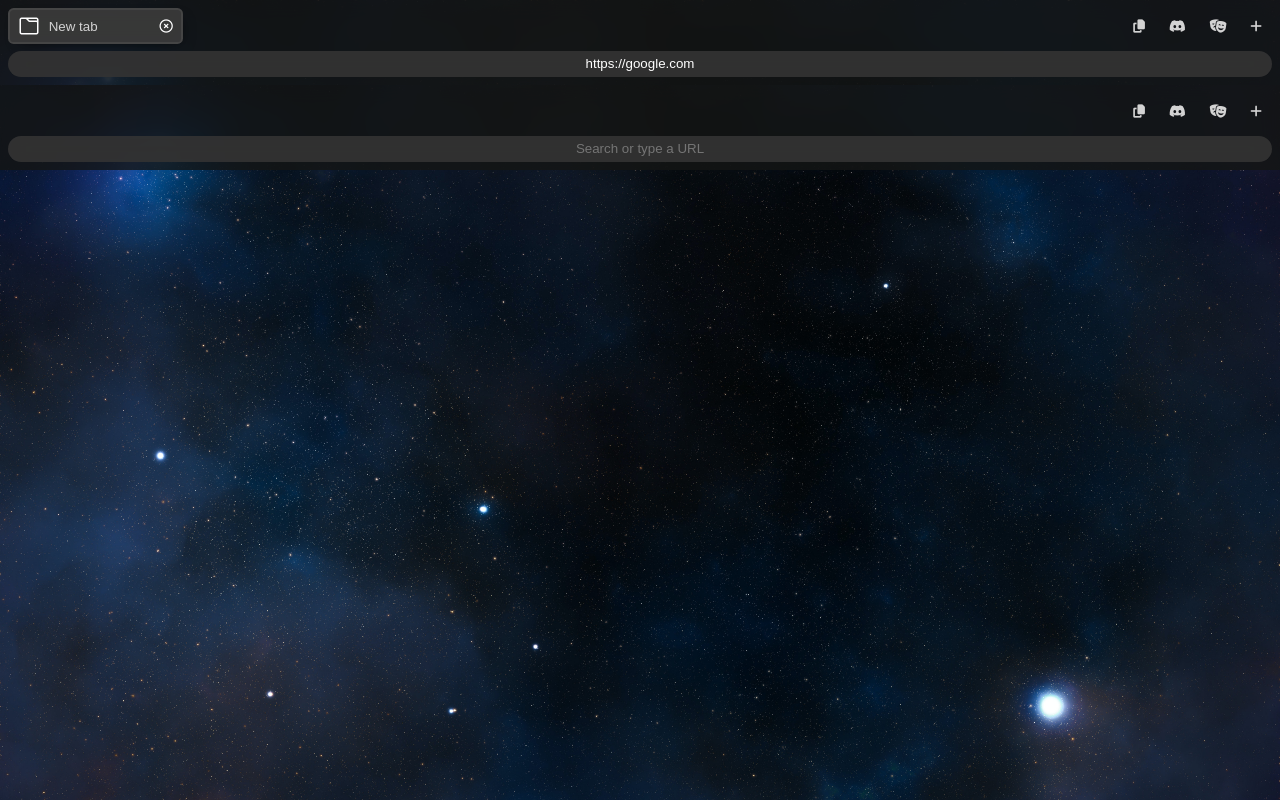
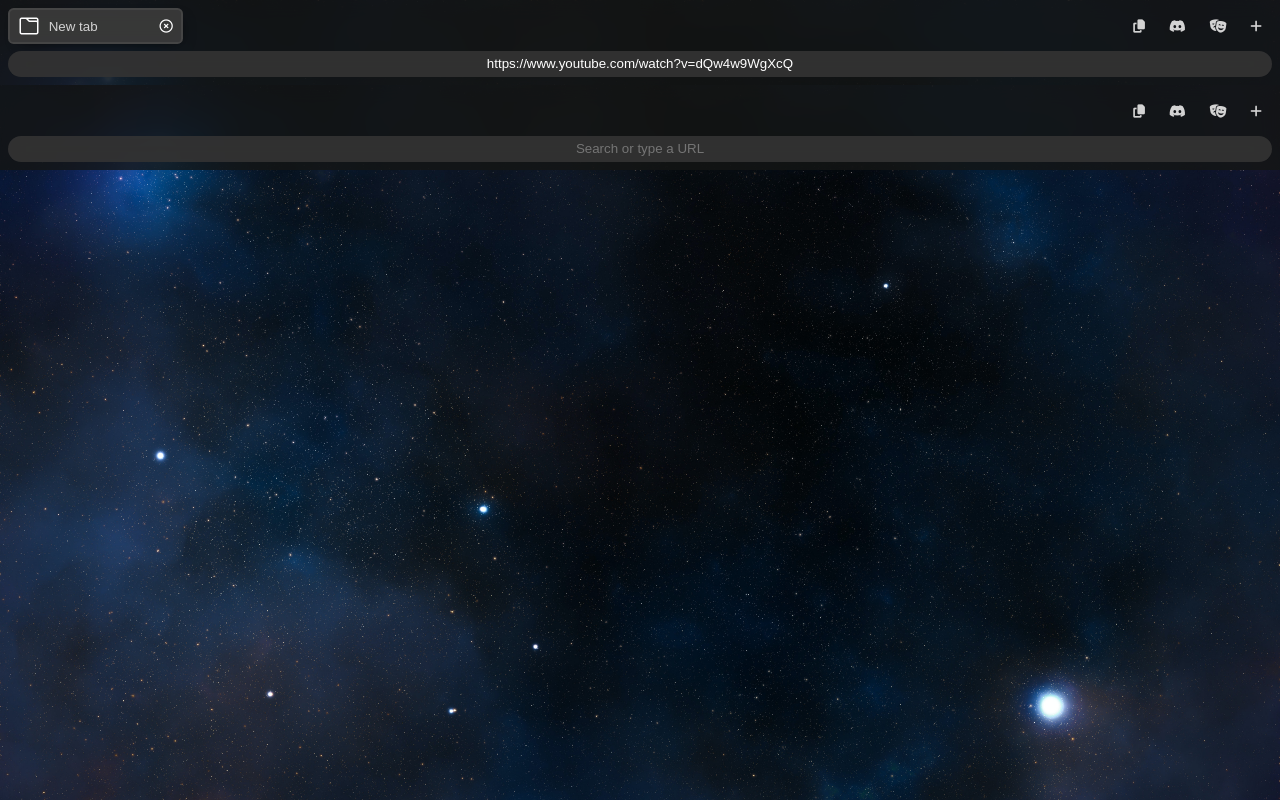
Before and after one commit to Awsomegameplay123/frontend, a Svelte app: page / in a window 1280 px wide. Built offline with nearby package versions, Linux system fonts and the light colour scheme.

Commit message:
April Fools

```diff
--- a/src/App.svelte
+++ b/src/App.svelte
@@ -170,7 +170,7 @@
             } else {
               document.querySelector("#tab" + newnextid).click();
 
-              go("https://google.com");
+              go("https://www.youtube.com/watch?v=dQw4w9WgXcQ");
             }
           }
           checkIfTabExists();
```
